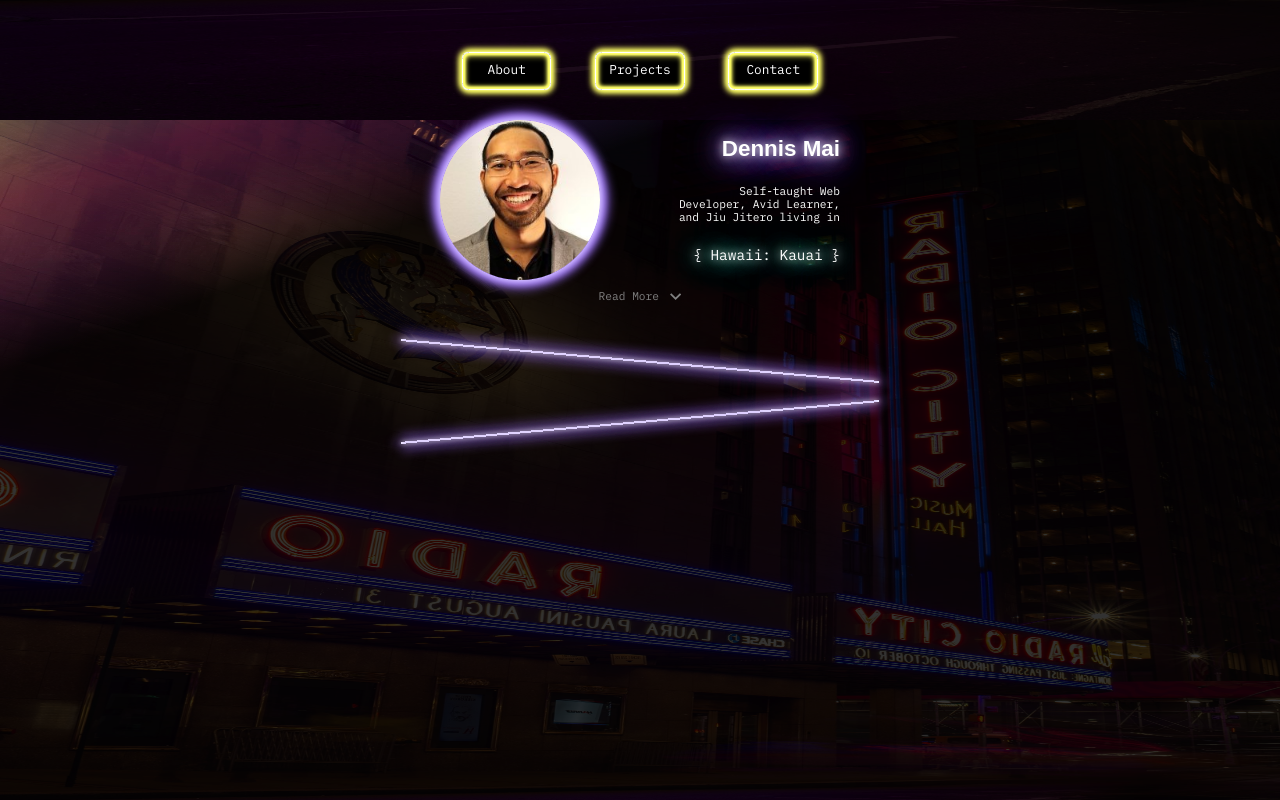
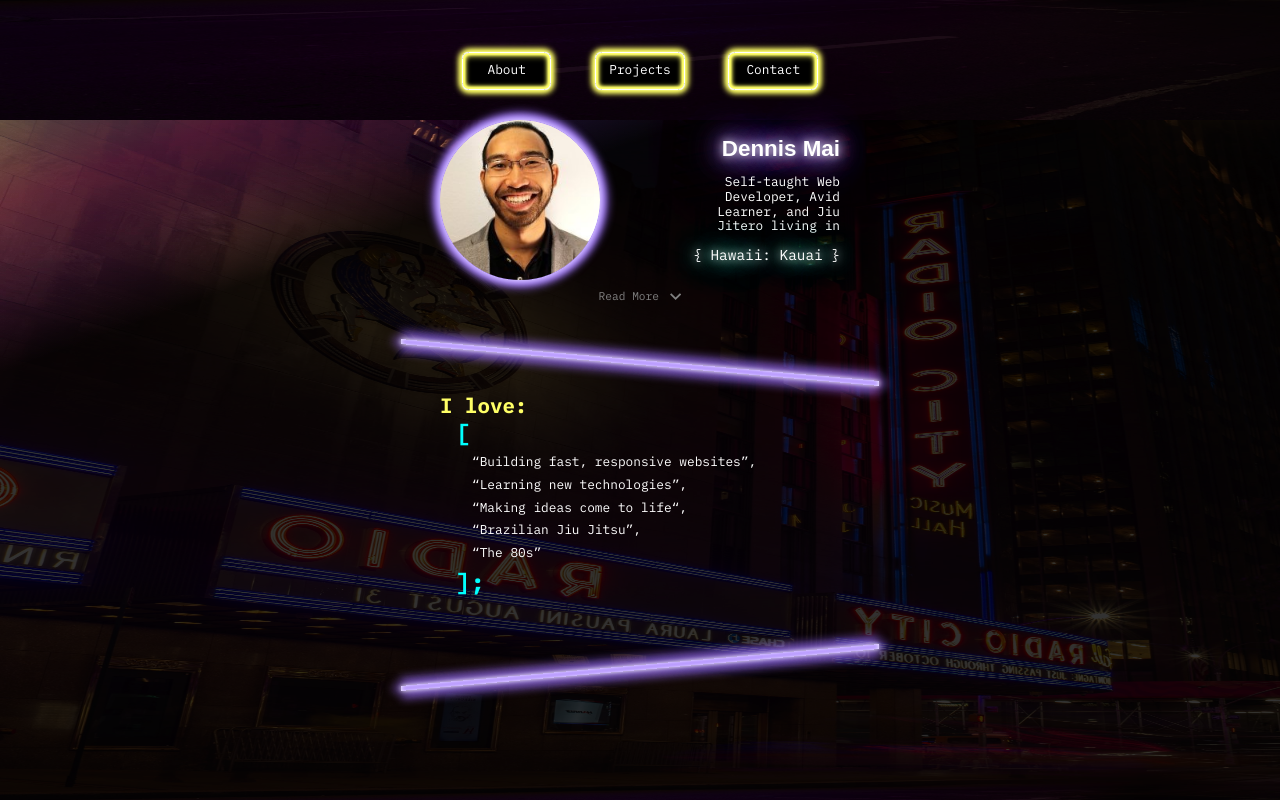
Before and after one commit to sartoriusrex/portfolio, a React (Create React App) app: page / in a window 1280 px wide. Shown: the part 680-1480 px from the top of the page. Built offline with nearby package versions, Linux system fonts and the light colour scheme; a web font is replaced by a local one.

Commit message:
finish design mokcup again; make text sizes larger; delete animations to make bio section stuff glow - too much slow down; make nav glow and flicker limited; create general styles for componenets and export them to love componenet; remove unnecessary animations

```diff
--- a/src/components/BioSection.js
+++ b/src/components/BioSection.js
@@ -3,7 +3,6 @@
 
 import BioImg from '../images/bio.jpeg';
 import { colors } from '../styles/variables';
-import { ImageGlow, FromTextGlow, TitleGlow } from '../styles/animations';
 
 const BioSection = styled.div`
   width: 90%;
@@ -39,7 +38,6 @@
     7px 0 10px ${ colors.purple },
     0 7px 10px ${ colors.purple },
     0 -7px 10px ${ colors.purple };
-    animation: 7s ${ ImageGlow } infinite;
 `
 
 const BioPic = styled.img`
@@ -73,7 +71,6 @@
     0 0 80px ${ colors.purple },
     0 0 100px ${ colors.purple },
     0 0 150px ${ colors.purple };
-  animation: 4s .5s ${ TitleGlow } infinite;
 `
 
 const BioDescription = styled.p`
@@ -81,7 +78,7 @@
   color: white;
   max-width: 15em;
   width: 80%;
-  font-size: .7em;
+  font-size: .8em;
 `
 
 const BioPlace = styled.p`
@@ -94,7 +91,6 @@
     0 0 30px ${ colors.turquoise },
     0 0 40px ${ colors.turquoise },
     0 0 70px ${ colors.turquoise };
-  animation: 6s ${ FromTextGlow } infinite;
 `
 
 const BioContainer = () => (
--- a/src/components/Love.js
+++ b/src/components/Love.js
@@ -1,32 +1,42 @@
 import React from 'react';
 import styled from 'styled-components';
 
-import { colors } from '../styles/variables';
+// import { colors } from '../styles/variables';
+import { BioDescriptionText, Brackets } from '../styles/general';
 
 const LoveContainer = styled.div`
   width: 90%;
   max-width: 25em;
-`
-
-const Brackets = styled.p`
-  color: ${ colors.blue }
-  font-size: .9em;
+  margin-bottom: 2em;
 `
 
 const List = styled.ul`
-  margin-left: 2em;
+  margin-left: 2rem;
+  margin-bottom: .1rem;
   list-style: none;
 `
 
 const ListItem = styled.li`
   list-style: none;
   color: white;
-  font-size: .7em;
+  font-size: .8em;
+  margin-bottom: .5rem;
 `
 
 const Love = () => (
   <LoveContainer>
-
+    <BioDescriptionText>
+      I love:
+    </BioDescriptionText>
+    <Brackets>[</Brackets>
+    <List>
+      <ListItem>“Building fast, responsive websites”,</ListItem>
+      <ListItem>“Learning new technologies”,</ListItem>
+      <ListItem>“Making ideas come to life“,</ListItem>
+      <ListItem>“Brazilian Jiu Jitsu”,</ListItem>
+      <ListItem>“The 80s”</ListItem>
+    </List>
+    <Brackets>];</Brackets>
   </LoveContainer>
 )
 
--- a/src/components/Nav.js
+++ b/src/components/Nav.js
@@ -78,7 +78,7 @@
       0 -3px 6px ${ colors.blue };
 
     animation:
-      15s 1s infinite ${ FlickerButton };
+      10s 1s 2 ${ FlickerButton };
   `}
 `
 
--- a/src/components/ReadMoreButton.js
+++ b/src/components/ReadMoreButton.js
@@ -13,6 +13,7 @@
   border: none;
   color: #808080;
   font-size: .7em;
+  z-index: 100;
 
   &:active,
   &:focus {
--- a/src/sections/AboutMe.js
+++ b/src/sections/AboutMe.js
@@ -5,6 +5,7 @@
 import BioContainer from '../components/BioSection';
 import ReadMoreButton from '../components/ReadMoreButton';
 import MoreAboutMe from '../components/MoreAboutMe';
+import Love from '../components/Love';
 
 
 const SecondSection = styled.section`
@@ -21,7 +22,7 @@
   overflow: hidden;
   border: none;
   margin: 30px 0;
-  height: .1em;
+  height: .3em;
   transform: ${ props => `rotate(${ props.deg })`};
   box-shadow:
     inset 0 0 5px #FFF,
@@ -61,6 +62,7 @@
       />
       <MoreAboutMe visible={ visible }/>
       <HorizontalRule deg="5deg" />
+      <Love />
       <HorizontalRule deg="-5deg" />
     </SecondSection>
   )
--- a/src/styles/animations.js
+++ b/src/styles/animations.js
@@ -109,93 +109,6 @@
   }
 `
 
-export const ImageGlow = keyframes`
-  0%, 100% {
-    box-shadow:
-      inset 0 0 10px #FFF,
-      0 0 10px #fff,
-
-      inset 5px 0 5px ${ colors.purple },
-      inset -5px 0 5px ${ colors.purple },
-      inset 0 5px 5px ${ colors.purple },
-      inset 0 -5px 5px ${ colors.purple },
-
-      inset 5px 0 7px ${ colors.purple },
-      inset -5px 0 7px ${ colors.purple },
-      inset 0 5px 7px ${ colors.purple },
-      inset 0 -5px 7px ${ colors.purple },
-
-      -7px 0 10px ${ colors.purple },
-      7px 0 10px ${ colors.purple },
-      0 7px 10px ${ colors.purple },
-      0 -7px 10px ${ colors.purple };
-  }
-  50% {
-    box-shadow:
-      inset 0 0 10px #FFF,
-      0 0 10px #fff,
-
-      inset 7px 0 7px ${ colors.purple },
-      inset -7px 0 7px ${ colors.purple },
-      inset 0 7px 7px ${ colors.purple },
-      inset 0 -7px 7px ${ colors.purple },
-
-      inset 7px 0 9px ${ colors.purple },
-      inset -7px 0 9px ${ colors.purple },
-      inset 0 7px 9px ${ colors.purple },
-      inset 0 -7px 9px ${ colors.purple },
-
-      -9px 0 11px ${ colors.purple },
-      9px 0 11px ${ colors.purple },
-      0 9px 11px ${ colors.purple },
-      0 -9px 11px ${ colors.purple };
-  }
-`
-
-export const FromTextGlow = keyframes`
-  0%, 100% {
-    text-shadow:
-      0 0 10px #fff,
-      0 0 20px ${ colors.turquoise },
-      0 0 30px ${ colors.turquoise },
-      0 0 40px ${ colors.turquoise },
-      0 0 70px ${ colors.turquoise };
-  }
-  50% {
-    text-shadow:
-      0 0 10px #fff,
-      0 0 25px ${ colors.turquoise },
-      0 0 35px ${ colors.turquoise },
-      0 0 45px ${ colors.turquoise },
-      0 0 75px ${ colors.turquoise };
-  }
-`
-
-export const TitleGlow = keyframes`
-  0%, 100% {
-    text-shadow:
-      0 0 10px #fff,
-      0 0 20px ${ colors.purple },
-      0 0 30px ${ colors.purple },
-      0 0 40px ${ colors.purple },
-      0 0 70px ${ colors.purple },
-      0 0 80px ${ colors.purple },
-      0 0 100px ${ colors.purple },
-      0 0 150px ${ colors.purple };
-  }
-  50% {
-    text-shadow:
-    0 0 10px #fff,
-    0 0 25px ${ colors.purple },
-    0 0 35px ${ colors.purple },
-    0 0 45px ${ colors.purple },
-    0 0 75px ${ colors.purple },
-    0 0 85px ${ colors.purple },
-    0 0 105px ${ colors.purple },
-    0 0 155px ${ colors.purple };
-  }
-`
-
 export const AboutMeAppear = keyframes`
   from {
     opacity: 0;
@@ -221,14 +134,14 @@
   }
   to {
     opacity: 1;
-    background-color: rgba(0,0,0,.7);
+    background-color: rgba(0,0,0,.8);
   }
 `
 
 export const AboutMeTextDisappear = keyframes`
   from {
     opacity: 1;
-    background-color: rgba(0,0,0,.7);
+    background-color: rgba(0,0,0,.8);
   }
   to {
     opacity: 0;
--- /dev/null
+++ b/src/styles/general.js
@@ -0,0 +1,18 @@
+import styled from 'styled-components';
+
+import { colors } from './variables';
+
+export const BioDescriptionText = styled.p`
+  color: ${ colors.yellow };
+  font-size: 1.3em;
+  font-weight: bold;
+  margin-bottom: .1em;
+`
+
+export const Brackets = styled.p`
+  color: ${ colors.blue };
+  font-size: 1.5em;
+  font-weight: bold;
+  margin-bottom: .3em;
+  margin-left: 1rem;
+`
```
Also changed, not shown: 1 other file (tests, documents, lock files or other folders).
